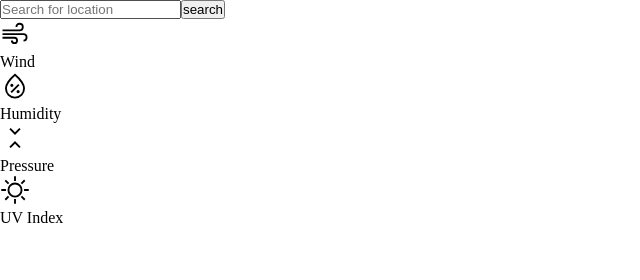
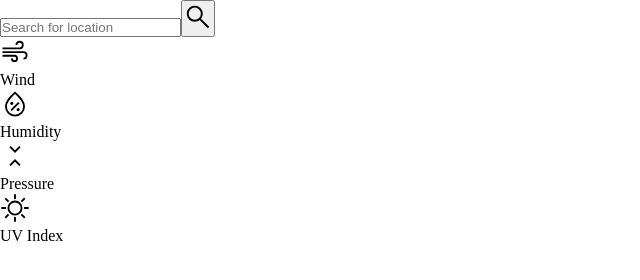
Before and after one commit to Eddie-Thiiru/weather-app, a website built with webpack: page dist/index.html in a window 1280 px wide. Shown: the whole page, without its empty margins (0-640 px from the left). Built offline with nearby package versions, Linux system fonts and the light colour scheme; no server answers.

Commit message:
Add search-box icon

```diff
--- a/src/layout.js
+++ b/src/layout.js
@@ -3,6 +3,7 @@ import Img1 from "./images/wind.svg";
 import Img2 from "./images/humidity.svg";
 import Img3 from "./images/pressure.svg";
 import Img4 from "./images/sun.svg";
+import Img5 from "./images/search.svg";
 
 const pageLayout = () => {
   const content = document.querySelector(".content");
@@ -25,6 +26,7 @@ const headerLayout = () => {
   const searchLabel = document.createElement("label");
   const searchInput = document.createElement("input");
   const searchBtn = document.createElement("button");
+  const searchImg = new Image();
   const error = document.createElement("span");
 
   searchForm.classList.add("search-form");
@@ -35,9 +37,11 @@ const headerLayout = () => {
   searchInput.placeholder = "Search for location";
   searchBtn.type = "button";
   searchBtn.classList.add("search-btn");
-  searchBtn.textContent = "search";
+  searchImg.src = Img5;
+  searchImg.alt = "Search icon";
   error.classList.add("search-error");
 
+  searchBtn.appendChild(searchImg);
   searchLabel.appendChild(searchInput);
   searchLabel.appendChild(error);
   searchForm.appendChild(searchLabel);
--- a/src/styles.css
+++ b/src/styles.css
@@ -14,6 +14,7 @@ body {
   width: 100%;
 }
 
+.header img,
 .footer img {
   height: 30px;
   width: 30px;
```
Also changed, not shown: dist/84b9a72fde3c2843819e.svg (added), dist/main.js, src/images/search.svg (added).
